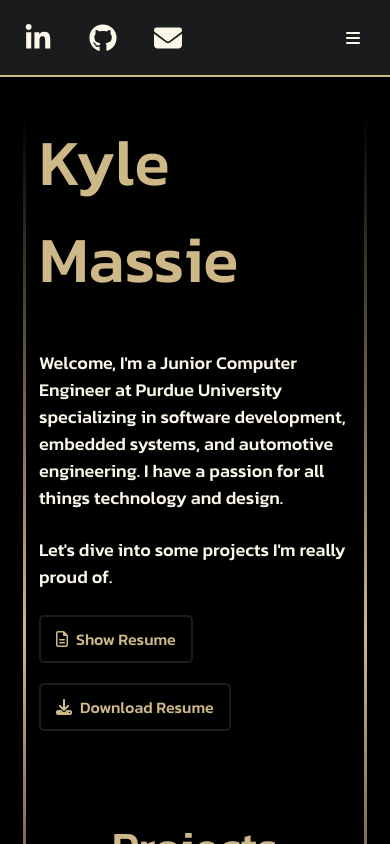
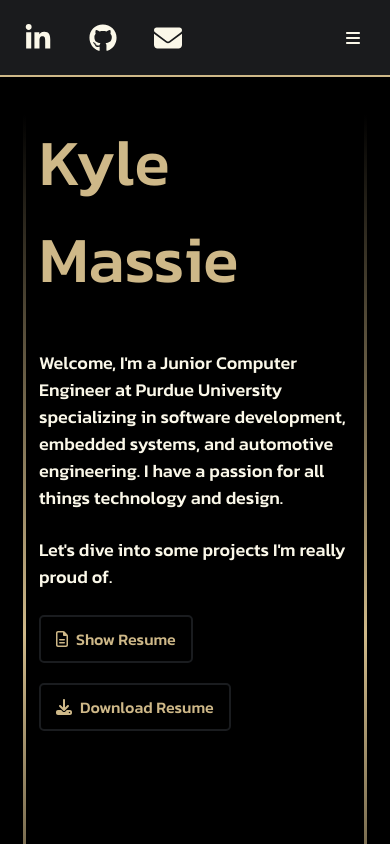
Before and after one commit to kylejm/kylemassie.com, a React (Create React App) app in the folder kylemassie.com/: page / in a window 390 px wide. Shown: the top 844 px of the page. Built offline with nearby package versions, Linux system fonts and the light colour scheme.

Commit message:
Alpha 1.11

```diff
--- a/kylemassie.com/src/Experiences.css
+++ b/kylemassie.com/src/Experiences.css
@@ -56,6 +56,6 @@
 
 @media (max-width: 1000px){
   .experiences{
-    padding-top: 150vh;
+    padding-top: 200vh;
   }
 }
--- a/kylemassie.com/src/Projects.css
+++ b/kylemassie.com/src/Projects.css
@@ -159,7 +159,7 @@
     height: 14px;
   }
   .projects-container{
-    padding-top: 140vh;
+    padding-top: 170vh;
   }
 
 }
```
